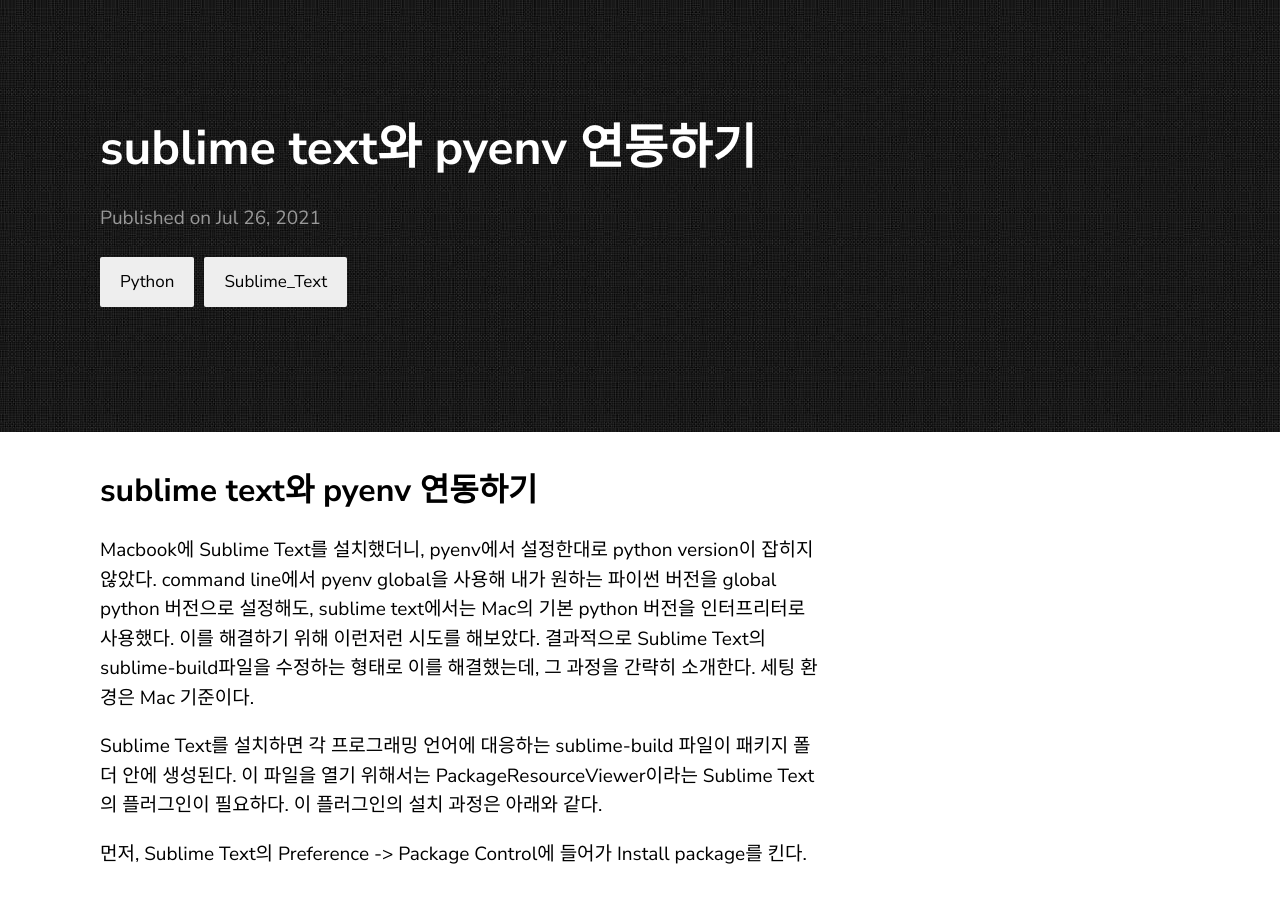
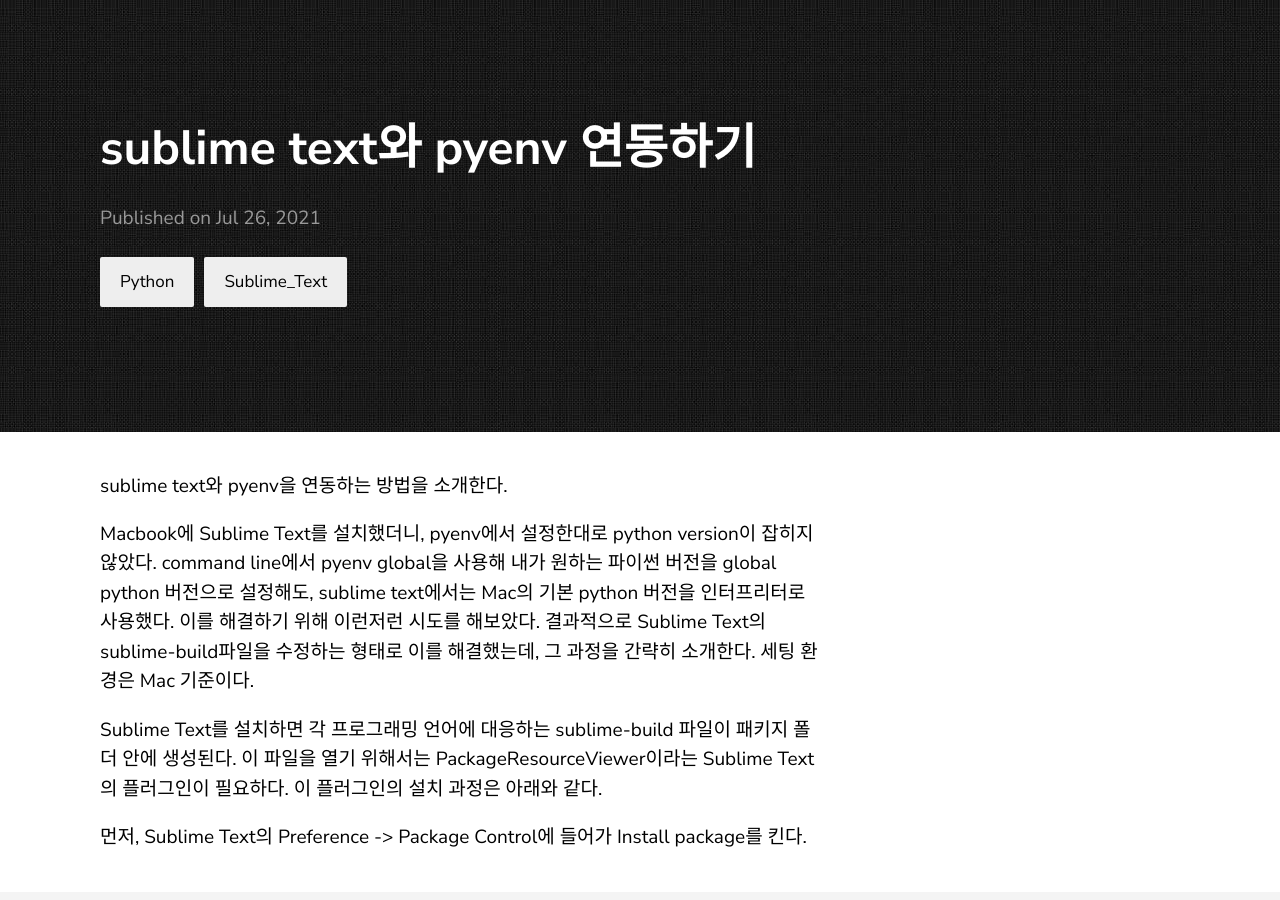
Before and after one commit to isingmodel/isingmodel.github.io, a Jekyll site: the page built from _posts/2021-07-26-sublime-text와-pyenv-연동하기.markdown, in a window 1280 px wide and 900 px high. Built offline with Jekyll 4.4.1, drawn with Linux system fonts in a browser that asks for light colours.

Commit message:
FIX: typo

```diff
--- a/_posts/2021-07-26-sublime-text와-pyenv-연동하기.markdown
+++ b/_posts/2021-07-26-sublime-text와-pyenv-연동하기.markdown
@@ -4,7 +4,7 @@
 date:   2021-07-26 15:01:16
 categories: Python Sublime_Text
 ---
-## sublime text와 pyenv 연동하기
+sublime text와 pyenv을 연동하는 방법을 소개한다.
 
 Macbook에 Sublime Text를 설치했더니, pyenv에서 설정한대로 python version이 잡히지 않았다. command line에서 pyenv global을 사용해 내가 원하는 파이썬 버전을 global python 버전으로 설정해도, sublime text에서는 Mac의 기본 python 버전을 인터프리터로 사용했다. 이를 해결하기 위해 이런저런 시도를 해보았다. 결과적으로 Sublime Text의 sublime-build파일을 수정하는 형태로 이를 해결했는데, 그 과정을 간략히 소개한다. 세팅 환경은 Mac 기준이다.
 
```
